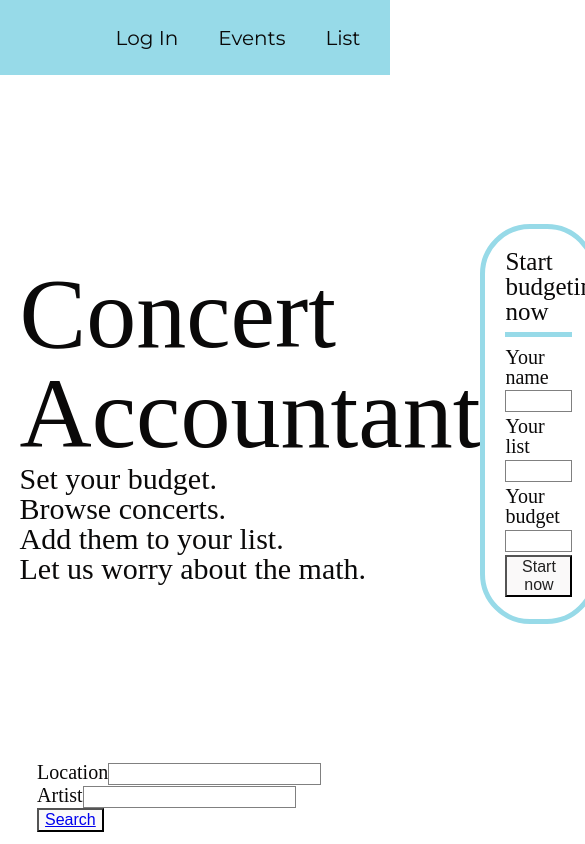
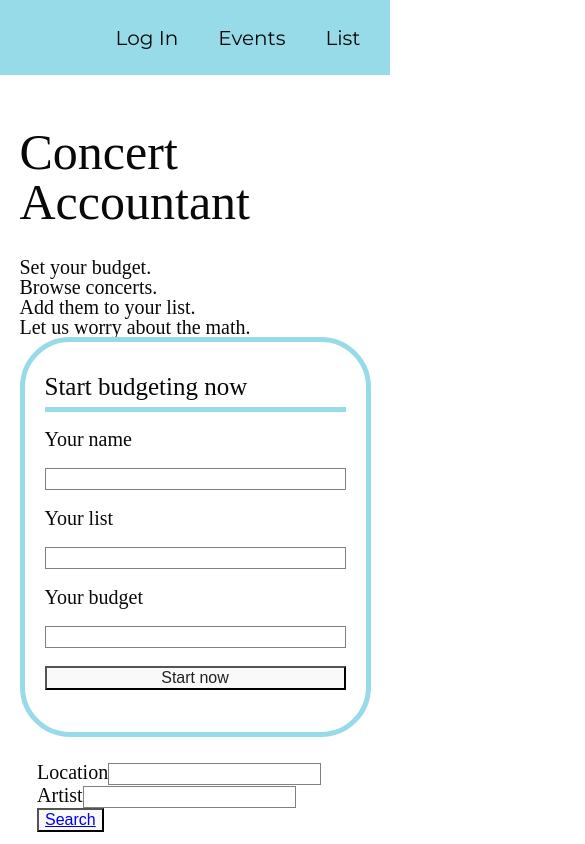
Before and after one commit to juno-27-concert-accountant/concert-accountant, a React (Create React App) app: page /Profile in a window 390 px wide. Shown: the whole page, 585 px wide, since content can reach past the window. Built offline with nearby package versions, Linux system fonts and the light colour scheme; a web font is replaced by a local one.

Commit message:
Started MQ's for landing

```diff
--- a/src/App.css
+++ b/src/App.css
@@ -51,7 +51,7 @@ button {
 }
 .header__wrapper {
 	display: flex;
-	flex-direction: row;
+	flex-flow: row wrap;
 	align-items: center;
 	justify-content: space-between;
 	height: 80vh;
@@ -74,3 +74,19 @@ button {
 	flex-direction: column;
 	justify-content: space-around;
 }
+
+@media (max-width: 600px) {
+	.header__left {
+		width: 100%;
+	}
+	.header__left h1 {
+		font-size: 5rem;
+		margin-bottom: 30px;
+	}
+	.header__left h2 {
+		font-size: 2rem;
+	}
+	.header__right {
+		width: 100%;
+	}
+}
--- a/src/Landing.js
+++ b/src/Landing.js
@@ -17,12 +17,12 @@ class Landing extends Component {
         return(
                 <div className="wrapper header__wrapper">
                     <section className="header__left">
-                        <h1>Concert</h1>
-                        <h1>Accountant</h1>
-                        <h2>Set your budget.</h2>
-                        <h2>Browse concerts.</h2>
-                        <h2>Add them to your list.</h2>
-                        <h2>Let us worry about the math.</h2>
+                        <h1>Concert
+                        <br/>Accountant</h1>
+                        <h2>Set your budget.
+                        <br/>Browse concerts.
+                        <br/>Add them to your list.
+                        <br/>Let us worry about the math.</h2>
                     </section>
                     <section className="header__right">
                         <h4>Start budgeting now</h4>
```
